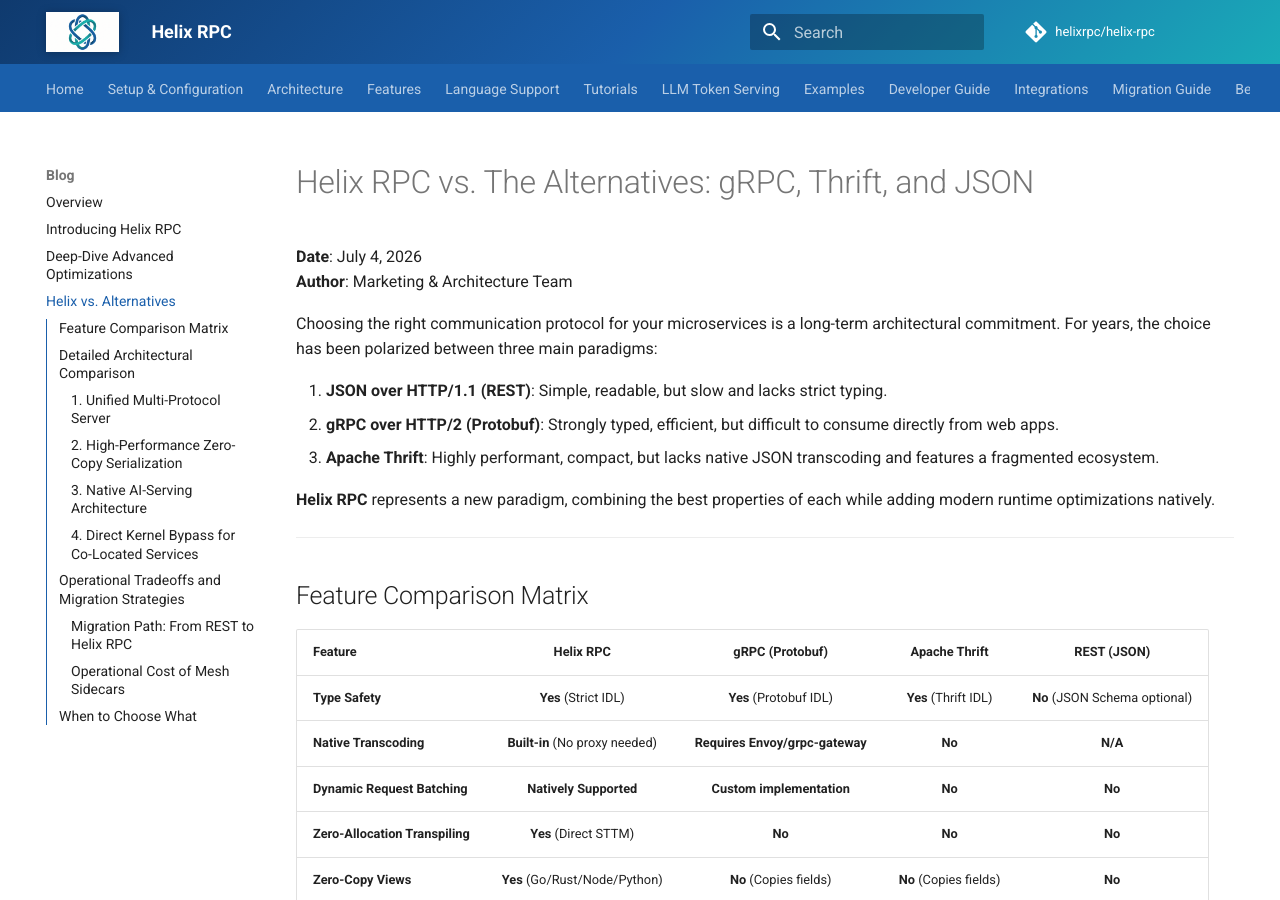
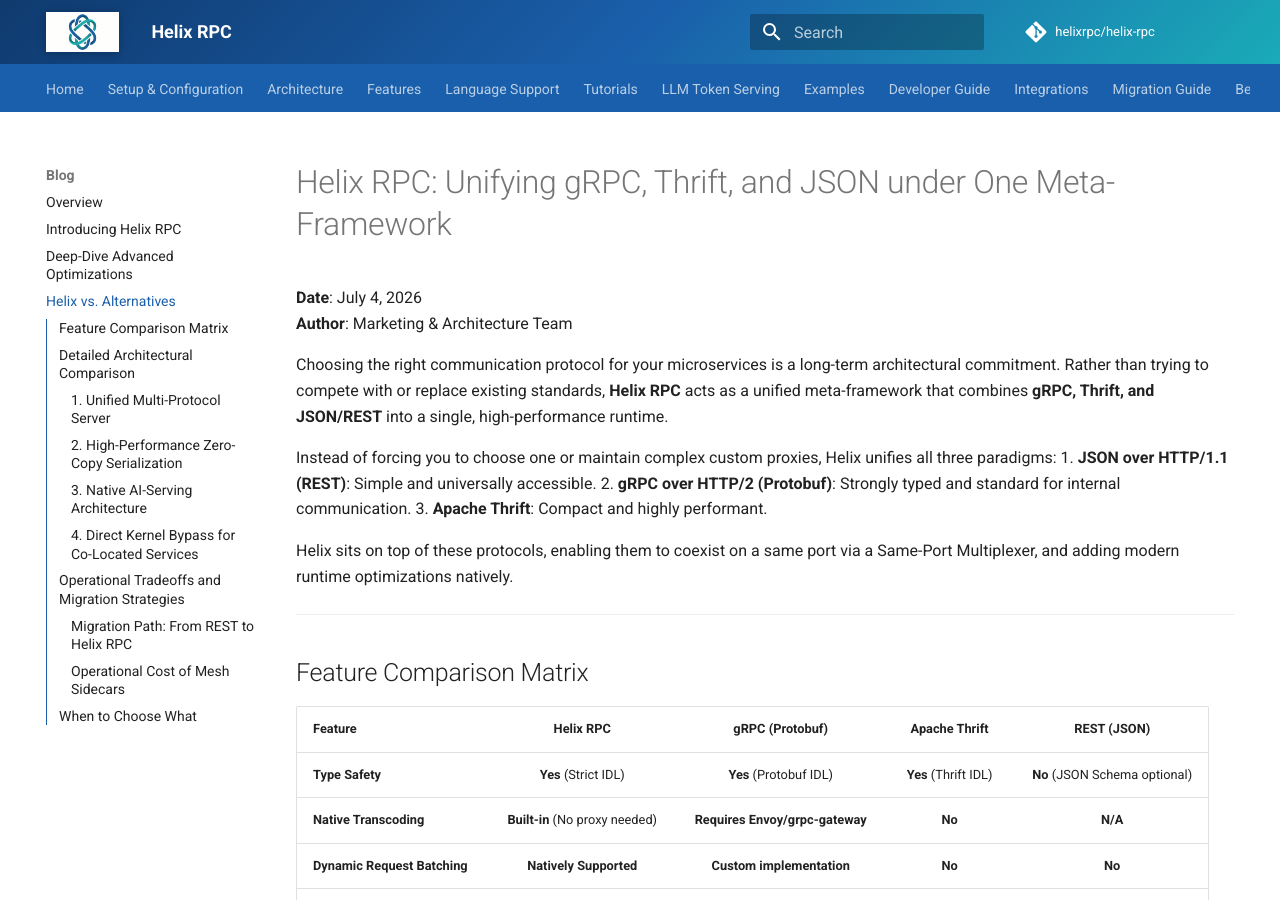
Before and after one commit to helixrpc/helix-rpc, an MkDocs documentation site: the page built from docs/blog/helix-vs-alternatives.md, in a window 1280 px wide and 900 px high. Built offline with MkDocs 1.6.1 and Material for MkDocs 9.7.7, drawn with Linux system fonts in a browser that asks for light colours; comment, search, counter and statistics services are not loaded.

Commit message:
docs: refine positioning of Helix as a multi-protocol unifier, not a competitor

```diff
--- a/docs/blog/helix-vs-alternatives.md
+++ b/docs/blog/helix-vs-alternatives.md
@@ -1,15 +1,16 @@
-# Helix RPC vs. The Alternatives: gRPC, Thrift, and JSON
+# Helix RPC: Unifying gRPC, Thrift, and JSON under One Meta-Framework
 
 **Date**: July 4, 2026
 **Author**: Marketing & Architecture Team
 
-Choosing the right communication protocol for your microservices is a long-term architectural commitment. For years, the choice has been polarized between three main paradigms:
+Choosing the right communication protocol for your microservices is a long-term architectural commitment. Rather than trying to compete with or replace existing standards, **Helix RPC** acts as a unified meta-framework that combines **gRPC, Thrift, and JSON/REST** into a single, high-performance runtime.
 
-1. **JSON over HTTP/1.1 (REST)**: Simple, readable, but slow and lacks strict typing.
-2. **gRPC over HTTP/2 (Protobuf)**: Strongly typed, efficient, but difficult to consume directly from web apps.
-3. **Apache Thrift**: Highly performant, compact, but lacks native JSON transcoding and features a fragmented ecosystem.
+Instead of forcing you to choose one or maintain complex custom proxies, Helix unifies all three paradigms:
+1. **JSON over HTTP/1.1 (REST)**: Simple and universally accessible.
+2. **gRPC over HTTP/2 (Protobuf)**: Strongly typed and standard for internal communication.
+3. **Apache Thrift**: Compact and highly performant.
 
-**Helix RPC** represents a new paradigm, combining the best properties of each while adding modern runtime optimizations natively.
+Helix sits on top of these protocols, enabling them to coexist on a same port via a Same-Port Multiplexer, and adding modern runtime optimizations natively.
 
 ---
 
```
